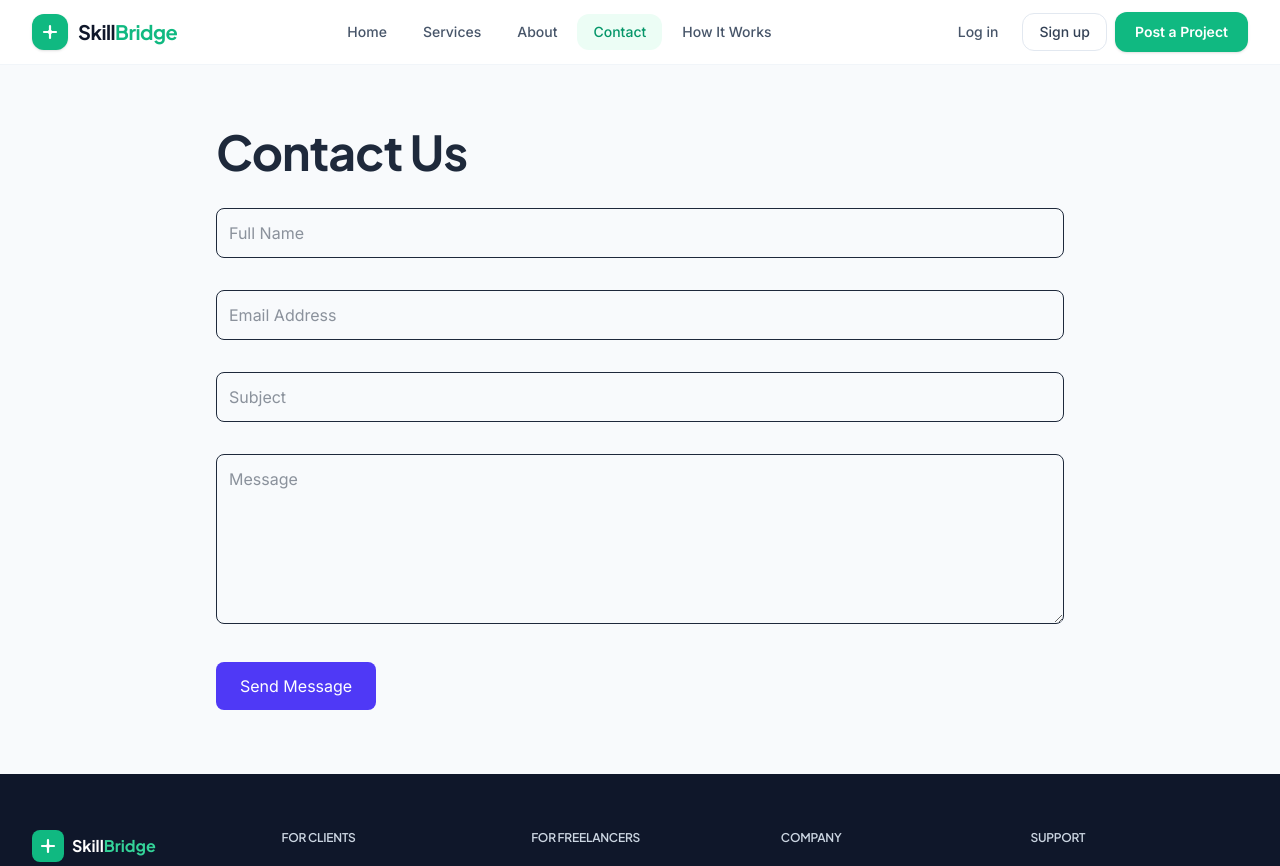
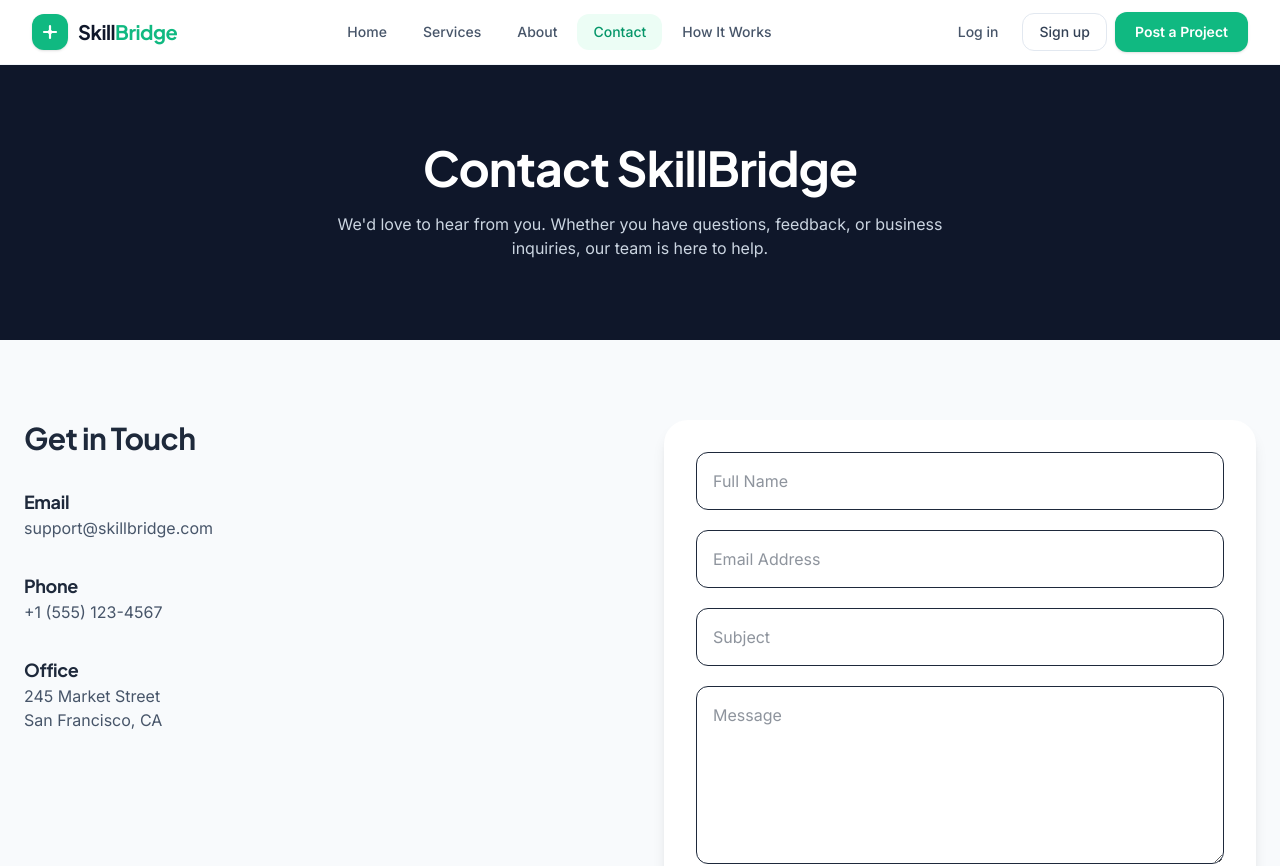
Before and after one commit to TahirHameed106/Freelance_Marketplace_Website_Task2-Internship-, a Next.js app: page /contact in a window 1280 px wide. Shown: the top 866 px of the page. Built offline with nearby package versions, Linux system fonts and the light colour scheme.

Commit message:
Day 4 : contact page finalization

```diff
--- a/src/app/contact/page.jsx
+++ b/src/app/contact/page.jsx
@@ -1,96 +1,91 @@
-'use client';
+import Navbar from "@/components/Navbar";
+import Footer from "@/components/Footer";
+import ContactForm from "@/components/ContactForm";
 
-import { useState } from 'react';
-import Navbar from '@/components/Navbar';
-import Footer from '@/components/Footer';
+export const metadata = {
+  title: "Contact Us | SkillBridge",
+};
 
 export default function ContactPage() {
-  const [errors, setErrors] = useState({});
-
-  const handleSubmit = (e) => {
-    e.preventDefault();
-
-    const form = e.target;
-
-    const newErrors = {};
-
-    if (!form.name.value)
-      newErrors.name = 'Name is required';
-
-    if (!form.email.value)
-      newErrors.email = 'Email is required';
-
-    if (
-      form.email.value &&
-      !/\S+@\S+\.\S+/.test(form.email.value)
-    ) {
-      newErrors.email = 'Invalid email';
-    }
-
-    if (!form.subject.value)
-      newErrors.subject = 'Subject is required';
-
-    if (!form.message.value)
-      newErrors.message = 'Message is required';
-
-    setErrors(newErrors);
-
-    if (Object.keys(newErrors).length === 0) {
-      alert('Message Sent Successfully');
-      form.reset();
-    }
-  };
-
   return (
     <>
       <Navbar />
 
-      <main className="max-w-4xl mx-auto px-6 py-16">
-        <h1 className="text-5xl font-bold mb-8">
-          Contact Us
-        </h1>
+      <main>
 
-        <form
-          onSubmit={handleSubmit}
-          className="space-y-4"
-        >
-          <input
-            name="name"
-            placeholder="Full Name"
-            className="w-full border p-3 rounded-lg"
-          />
-          <p className="text-red-500">{errors.name}</p>
+        {/* Hero */}
+        <section className="bg-slate-900 py-20">
+          <div className="max-w-7xl mx-auto px-6 text-center">
+            <h1 className="text-5xl font-bold text-white">
+              Contact SkillBridge
+            </h1>
 
-          <input
-            name="email"
-            placeholder="Email Address"
-            className="w-full border p-3 rounded-lg"
-          />
-          <p className="text-red-500">{errors.email}</p>
+            <p className="text-slate-300 mt-5 max-w-2xl mx-auto">
+              We'd love to hear from you. Whether you have questions,
+              feedback, or business inquiries, our team is here to help.
+            </p>
+          </div>
+        </section>
 
-          <input
-            name="subject"
-            placeholder="Subject"
-            className="w-full border p-3 rounded-lg"
-          />
-          <p className="text-red-500">{errors.subject}</p>
+        {/* Contact Section */}
 
-          <textarea
-            rows="6"
-            name="message"
-            placeholder="Message"
-            className="w-full border p-3 rounded-lg"
-          />
+        <section className="py-20 bg-slate-50">
 
-          <p className="text-red-500">{errors.message}</p>
+          <div className="max-w-7xl mx-auto px-6 grid lg:grid-cols-2 gap-12">
 
-          <button
-            type="submit"
-            className="bg-indigo-600 text-white px-6 py-3 rounded-lg"
-          >
-            Send Message
-          </button>
-        </form>
+            {/* Left */}
+
+            <div>
+
+              <h2 className="text-3xl font-bold mb-8">
+                Get in Touch
+              </h2>
+
+              <div className="space-y-8">
+
+                <div>
+                  <h3 className="font-bold text-lg">
+                    Email
+                  </h3>
+
+                  <p className="text-slate-600">
+                    support@skillbridge.com
+                  </p>
+                </div>
+
+                <div>
+                  <h3 className="font-bold text-lg">
+                    Phone
+                  </h3>
+
+                  <p className="text-slate-600">
+                    +1 (555) 123-4567
+                  </p>
+                </div>
+
+                <div>
+                  <h3 className="font-bold text-lg">
+                    Office
+                  </h3>
+
+                  <p className="text-slate-600">
+                    245 Market Street<br />
+                    San Francisco, CA
+                  </p>
+                </div>
+
+              </div>
+
+            </div>
+
+            {/* Right */}
+
+            <ContactForm />
+
+          </div>
+
+        </section>
+
       </main>
 
       <Footer />
--- a/src/components/ContactForm.jsx
+++ b/src/components/ContactForm.jsx
@@ -0,0 +1,106 @@
+"use client";
+
+import { useState } from "react";
+
+export default function ContactForm() {
+
+  const [errors, setErrors] = useState({});
+
+  function handleSubmit(e) {
+
+    e.preventDefault();
+
+    const form = e.target;
+
+    const newErrors = {};
+
+    if (!form.name.value.trim())
+      newErrors.name = "Name is required";
+
+    if (!form.email.value.trim())
+      newErrors.email = "Email is required";
+
+    else if (
+      !/\S+@\S+\.\S+/.test(form.email.value)
+    )
+      newErrors.email = "Invalid Email";
+
+    if (!form.subject.value.trim())
+      newErrors.subject = "Subject is required";
+
+    if (!form.message.value.trim())
+      newErrors.message = "Message is required";
+
+    setErrors(newErrors);
+
+    if (Object.keys(newErrors).length === 0) {
+      alert("Message Sent Successfully");
+      form.reset();
+    }
+  }
+
+  return (
+    <form
+      onSubmit={handleSubmit}
+      className="bg-white rounded-3xl shadow-lg p-8 space-y-5"
+    >
+
+      <input
+        name="name"
+        placeholder="Full Name"
+        className="w-full border rounded-xl p-4"
+      />
+
+      {errors.name && (
+        <p className="text-red-500 text-sm">
+          {errors.name}
+        </p>
+      )}
+
+      <input
+        name="email"
+        placeholder="Email Address"
+        className="w-full border rounded-xl p-4"
+      />
+
+      {errors.email && (
+        <p className="text-red-500 text-sm">
+          {errors.email}
+        </p>
+      )}
+
+      <input
+        name="subject"
+        placeholder="Subject"
+        className="w-full border rounded-xl p-4"
+      />
+
+      {errors.subject && (
+        <p className="text-red-500 text-sm">
+          {errors.subject}
+        </p>
+      )}
+
+      <textarea
+        rows={6}
+        name="message"
+        placeholder="Message"
+        className="w-full border rounded-xl p-4"
+      />
+
+      {errors.message && (
+        <p className="text-red-500 text-sm">
+          {errors.message}
+        </p>
+      )}
+
+      <button
+        type="submit"
+        className="w-full bg-emerald-500 hover:bg-emerald-600 text-white py-4 rounded-xl font-semibold"
+      >
+        Send Message
+      </button>
+
+    </form>
+  );
+}
```
